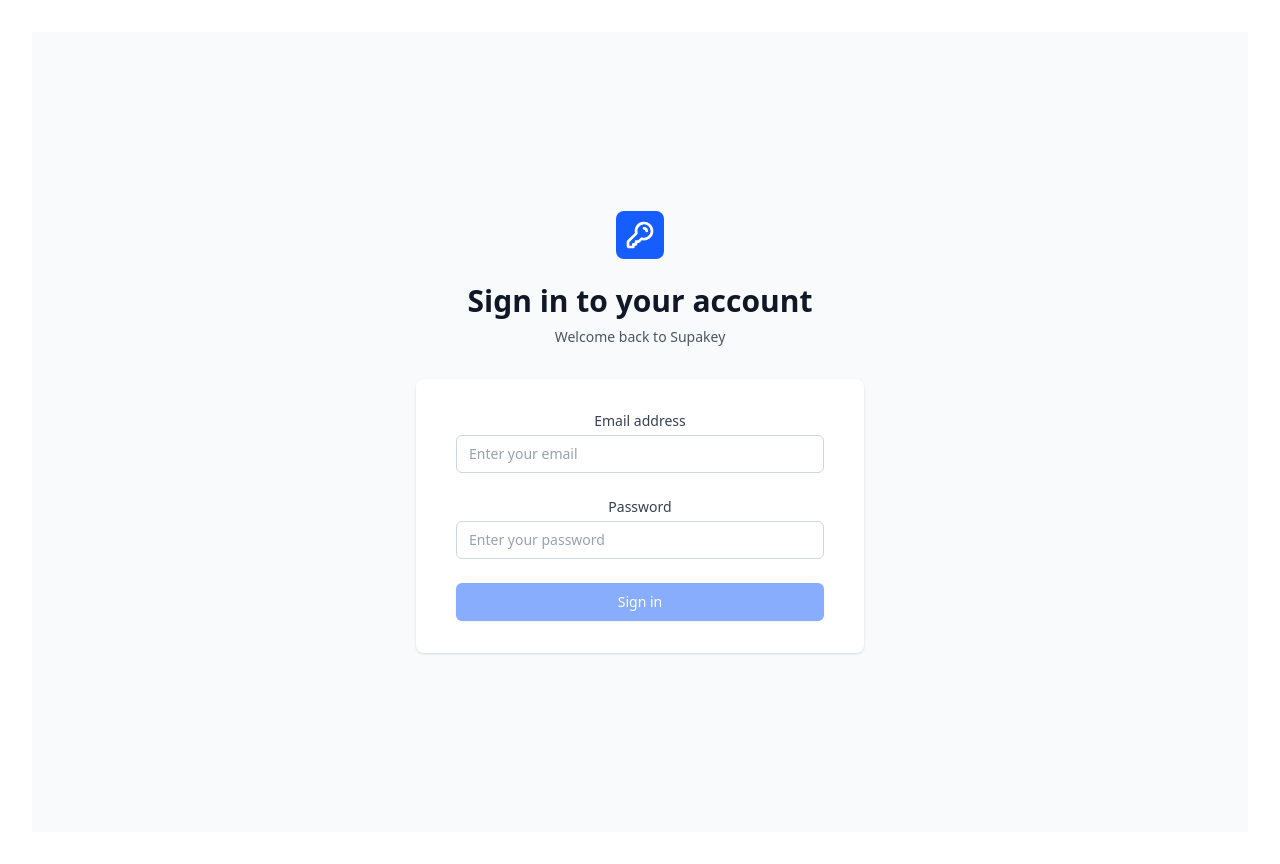
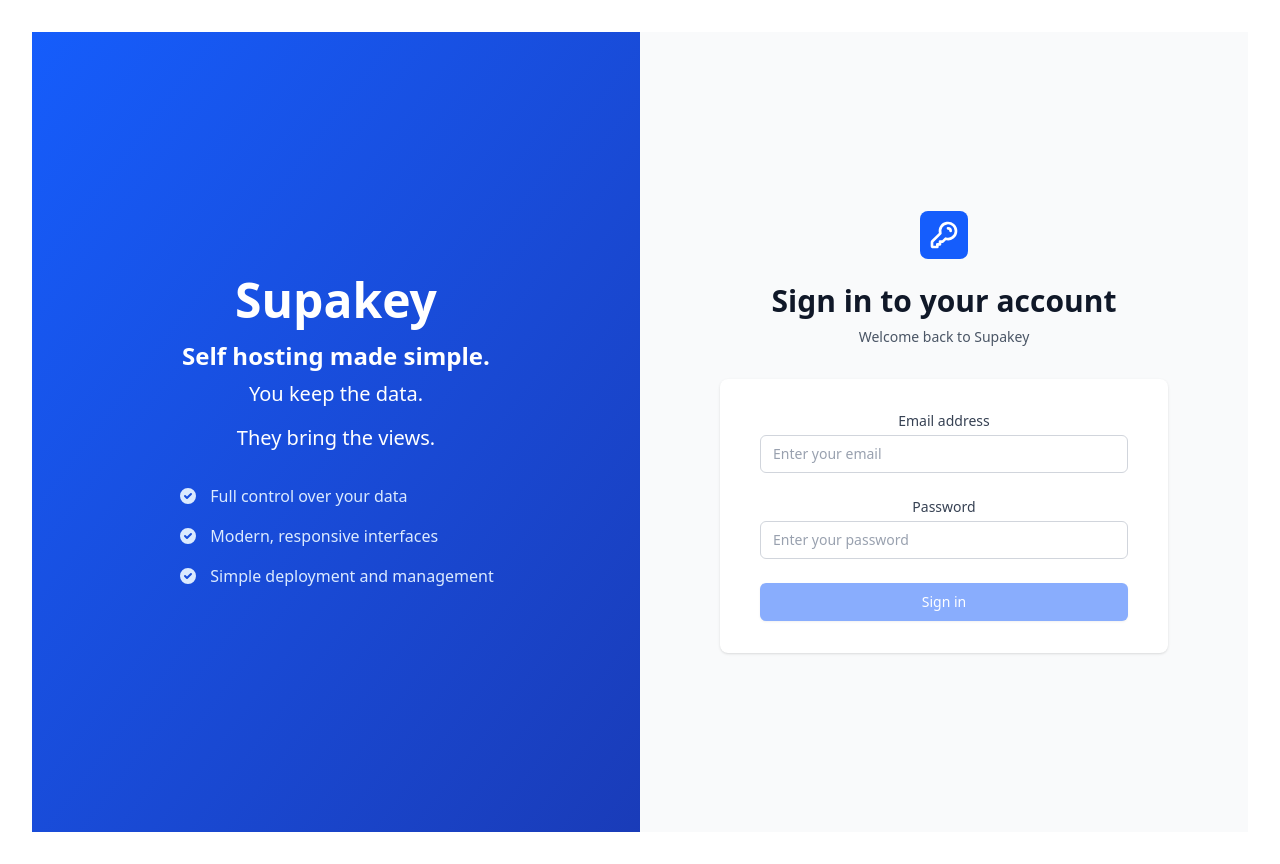
Before and after one commit to aksanoble/supakey, a React (Vite) app: page / in a window 1280 px wide. Before the commit this address led to /login. Built offline with nearby package versions, Linux system fonts and the light colour scheme; no server answers.

Commit message:
add temp copy

```diff
--- a/src/App.jsx
+++ b/src/App.jsx
@@ -5,6 +5,7 @@
 import { Applications } from './pages/Applications.jsx'
 import { AppDetail } from './pages/AppDetail.jsx'
 import { Login } from './pages/Login.jsx'
+import { Landing } from './pages/Landing.jsx'
 import { Nav } from './components/Nav.jsx'
 import { useEffect, useState } from 'react'
 import { supabase } from './lib/supabaseClient.js'
@@ -14,7 +15,7 @@
     <div className="min-h-screen bg-gray-50">
       <BrowserRouter>
         <Routes>
-          <Route path="/" element={<Navigate to="/dashboard" replace />} />
+          <Route path="/" element={<Landing />} />
           <Route path="/login" element={<Login />} />
           <Route element={<ProtectedLayout />}>
             <Route path="/dashboard" element={<Dashboard />} />
--- /dev/null
+++ b/src/pages/Landing.jsx
@@ -0,0 +1,200 @@
+import { useState } from 'react'
+import { useNavigate } from 'react-router-dom'
+import { supabase } from '../lib/supabaseClient'
+
+export function Landing() {
+	const [form, setForm] = useState({
+		email: '',
+		password: ''
+	})
+	const [message, setMessage] = useState('')
+	const [loading, setLoading] = useState(false)
+	const navigate = useNavigate()
+
+	async function onSubmit(e) {
+		e.preventDefault()
+		setLoading(true)
+		setMessage('')
+
+		try {
+			const { data, error } = await supabase.auth.signInWithPassword({
+				email: form.email,
+				password: form.password,
+			})
+
+			if (error) {
+				setMessage(`Error: ${error.message}`)
+			} else if (data.user) {
+				setMessage('Sign in successful! Redirecting to dashboard...')
+				setTimeout(() => {
+					navigate('/dashboard')
+				}, 1000)
+			} else {
+				setMessage('Error: No user data returned from authentication')
+			}
+		} catch (err) {
+			setMessage(`Unexpected error: ${err.message}`)
+		}
+
+		setLoading(false)
+	}
+
+	return (
+		<div className="min-h-screen bg-gray-50 flex">
+			{/* Left side - Landing content */}
+			<div className="hidden lg:flex lg:w-1/2 bg-gradient-to-br from-blue-600 to-blue-800 flex-col justify-center px-12">
+				<div className="max-w-md mx-auto text-white">
+					<div className="mb-8">
+						<h1 className="text-5xl font-bold mb-4">
+							Supakey
+						</h1>
+						<p className="text-2xl font-semibold mb-2">
+							Self hosting made simple.
+						</p>
+						<p className="text-xl font-medium mb-4">
+							You keep the data.
+						</p>
+						<p className="text-xl font-medium">
+							They bring the views.
+						</p>
+					</div>
+
+					<div className="space-y-4 text-blue-100">
+						<div className="flex items-center">
+							<svg className="w-5 h-5 mr-3" fill="currentColor" viewBox="0 0 20 20">
+								<path fillRule="evenodd" d="M10 18a8 8 0 100-16 8 8 0 000 16zm3.707-9.293a1 1 0 00-1.414-1.414L9 10.586 7.707 9.293a1 1 0 00-1.414 1.414l2 2a1 1 0 001.414 0l4-4z" clipRule="evenodd" />
+							</svg>
+							<span>Full control over your data</span>
+						</div>
+						<div className="flex items-center">
+							<svg className="w-5 h-5 mr-3" fill="currentColor" viewBox="0 0 20 20">
+								<path fillRule="evenodd" d="M10 18a8 8 0 100-16 8 8 0 000 16zm3.707-9.293a1 1 0 00-1.414-1.414L9 10.586 7.707 9.293a1 1 0 00-1.414 1.414l2 2a1 1 0 001.414 0l4-4z" clipRule="evenodd" />
+							</svg>
+							<span>Modern, responsive interfaces</span>
+						</div>
+						<div className="flex items-center">
+							<svg className="w-5 h-5 mr-3" fill="currentColor" viewBox="0 0 20 20">
+								<path fillRule="evenodd" d="M10 18a8 8 0 100-16 8 8 0 000 16zm3.707-9.293a1 1 0 00-1.414-1.414L9 10.586 7.707 9.293a1 1 0 00-1.414 1.414l2 2a1 1 0 001.414 0l4-4z" clipRule="evenodd" />
+							</svg>
+							<span>Simple deployment and management</span>
+						</div>
+					</div>
+				</div>
+			</div>
+
+			{/* Right side - Sign in form */}
+			<div className="w-full lg:w-1/2 flex flex-col justify-center py-12 px-4 sm:px-6 lg:px-8">
+				<div className="sm:mx-auto sm:w-full sm:max-w-md">
+					<div className="flex justify-center mb-6">
+						<div className="w-12 h-12 bg-blue-600 rounded-lg flex items-center justify-center">
+							<svg className="w-8 h-8 text-white" fill="none" stroke="currentColor" viewBox="0 0 24 24">
+								<path strokeLinecap="round" strokeLinejoin="round" strokeWidth={2} d="M15 7a2 2 0 012 2m4 0a6 6 0 01-7.743 5.743L11 17H9v2H7v2H4a1 1 0 01-1-1v-2.586a1 1 0 01.293-.707l5.964-5.964A6 6 0 1121 9z" />
+							</svg>
+						</div>
+					</div>
+					<h2 className="text-center text-3xl font-extrabold text-gray-900">
+						Sign in to your account
+					</h2>
+					<p className="mt-2 text-center text-sm text-gray-600">
+						Welcome back to Supakey
+					</p>
+				</div>
+
+				<div className="mt-8 sm:mx-auto sm:w-full sm:max-w-md">
+					<div className="bg-white py-8 px-4 shadow sm:rounded-lg sm:px-10">
+						<form className="space-y-6" onSubmit={onSubmit}>
+							<div>
+								<label htmlFor="email" className="block text-sm font-medium text-gray-700">
+									Email address
+								</label>
+								<div className="mt-1">
+									<input
+										id="email"
+										name="email"
+										type="email"
+										autoComplete="email"
+										required
+										value={form.email}
+										onChange={(e) => setForm({ ...form, email: e.target.value })}
+										className="appearance-none block w-full px-3 py-2 border border-gray-300 rounded-md placeholder-gray-400 focus:outline-none focus:ring-blue-500 focus:border-blue-500 sm:text-sm"
+										placeholder="Enter your email"
+									/>
+								</div>
+							</div>
+
+							<div>
+								<label htmlFor="password" className="block text-sm font-medium text-gray-700">
+									Password
+								</label>
+								<div className="mt-1">
+									<input
+										id="password"
+										name="password"
+										type="password"
+										autoComplete="current-password"
+										required
+										value={form.password}
+										onChange={(e) => setForm({ ...form, password: e.target.value })}
+										className="appearance-none block w-full px-3 py-2 border border-gray-300 rounded-md placeholder-gray-400 focus:outline-none focus:ring-blue-500 focus:border-blue-500 sm:text-sm"
+										placeholder="Enter your password"
+									/>
+								</div>
+							</div>
+
+							<div>
+								<button
+									type="submit"
+									disabled={loading || !form.email || !form.password}
+									className="w-full flex justify-center py-2 px-4 border border-transparent rounded-md shadow-sm text-sm font-medium text-white bg-blue-600 hover:bg-blue-700 focus:outline-none focus:ring-2 focus:ring-offset-2 focus:ring-blue-500 disabled:opacity-50 disabled:cursor-not-allowed transition-colors"
+								>
+									{loading ? (
+										<div className="flex items-center">
+											<svg className="animate-spin -ml-1 mr-3 h-4 w-4 text-white" xmlns="http://www.w3.org/2000/svg" fill="none" viewBox="0 0 24 24">
+												<circle className="opacity-25" cx="12" cy="12" r="10" stroke="currentColor" strokeWidth="4"></circle>
+												<path className="opacity-75" fill="currentColor" d="M4 12a8 8 0 018-8V0C5.373 0 0 5.373 0 12h4zm2 5.291A7.962 7.962 0 014 12H0c0 3.042 1.135 5.824 3 7.938l3-2.647z"></path>
+											</svg>
+											Signing in...
+										</div>
+									) : (
+										'Sign in'
+									)}
+								</button>
+							</div>
+						</form>
+
+						{message && (
+							<div className={`mt-6 p-4 rounded-md ${
+								message.includes('successful') || message.includes('created') || message.includes('verify')
+									? 'bg-green-50 border border-green-200'
+									: 'bg-red-50 border border-red-200'
+							}`}>
+								<div className="flex">
+									<div className="flex-shrink-0">
+										{message.includes('successful') || message.includes('created') || message.includes('verify') ? (
+											<svg className="h-5 w-5 text-green-400" viewBox="0 0 20 20" fill="currentColor">
+												<path fillRule="evenodd" d="M10 18a8 8 0 100-16 8 8 0 000 16zm3.707-9.293a1 1 0 00-1.414-1.414L9 10.586 7.707 9.293a1 1 0 00-1.414 1.414l2 2a1 1 0 001.414 0l4-4z" clipRule="evenodd" />
+											</svg>
+										) : (
+											<svg className="h-5 w-5 text-red-400" viewBox="0 0 20 20" fill="currentColor">
+												<path fillRule="evenodd" d="M10 18a8 8 0 100-16 8 8 0 000 16zM8.707 7.293a1 1 0 00-1.414 1.414L8.586 10l-1.293 1.293a1 1 0 101.414 1.414L10 11.414l1.293 1.293a1 1 0 001.414-1.414L11.414 10l1.293-1.293a1 1 0 00-1.414-1.414L10 8.586 8.707 7.293z" clipRule="evenodd" />
+											</svg>
+										)}
+									</div>
+									<div className="ml-3">
+										<p className={`text-sm ${
+											message.includes('successful') || message.includes('created') || message.includes('verify')
+												? 'text-green-800'
+												: 'text-red-800'
+										}`}>
+											{message}
+										</p>
+									</div>
+								</div>
+							</div>
+						)}
+					</div>
+				</div>
+			</div>
+		</div>
+	)
+}
```
